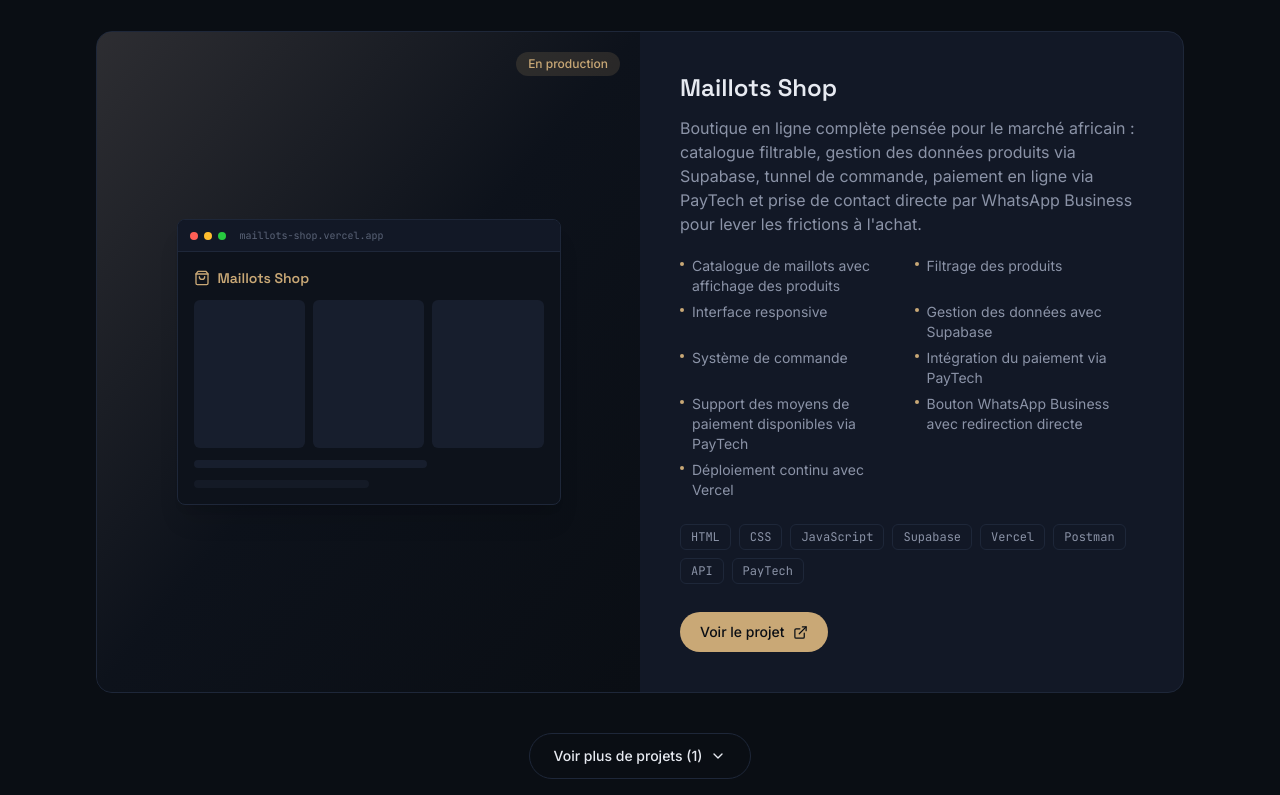
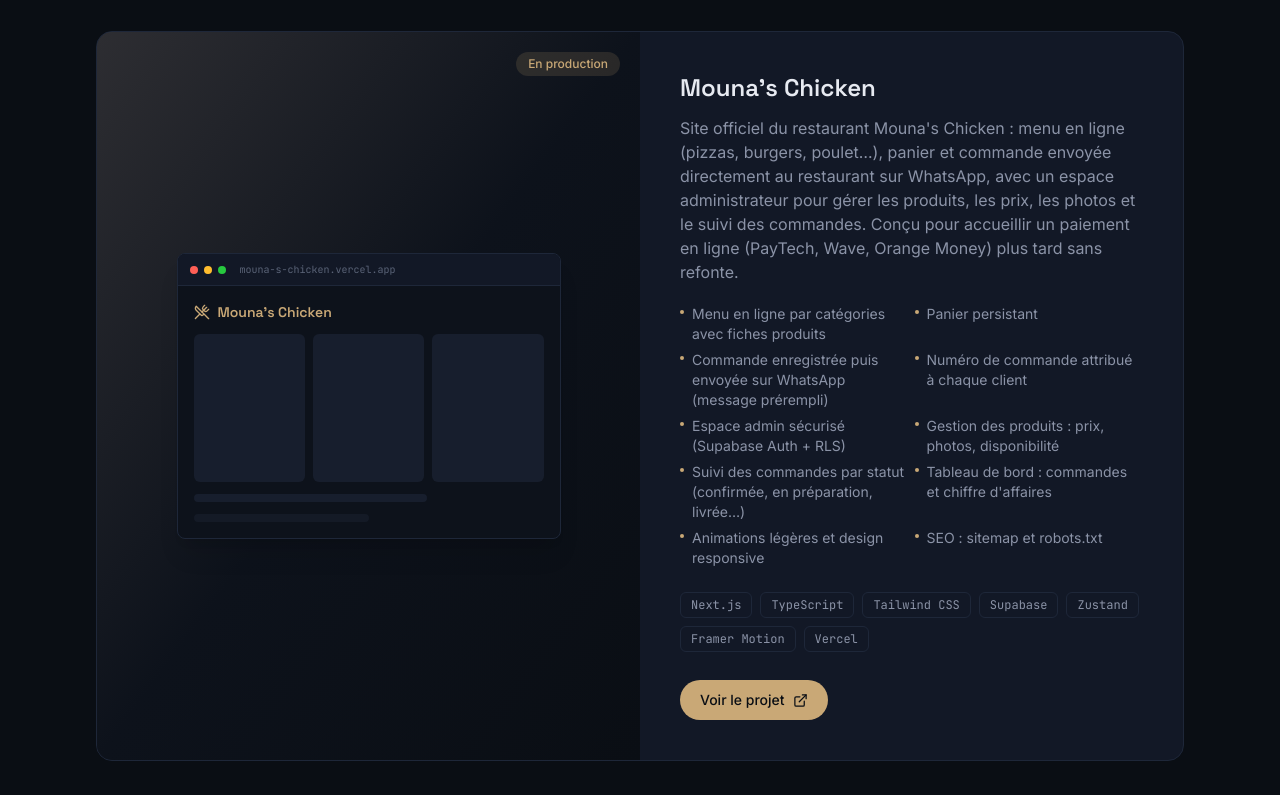
Before and after one commit to poli-jpg/poli-dev-portfolio, a Next.js app: page / in a window 1280 px wide. Shown: the part 3205-4000 px from the top of the page. Built offline with nearby package versions, Linux system fonts and the light colour scheme.

Commit message:
Portfolio : lien Mouna's Chicken

```diff
--- a/src/data/projects.ts
+++ b/src/data/projects.ts
@@ -38,6 +38,30 @@
     ],
     liveUrl: "https://paint-reverie.vercel.app",
     mockupIcon: "Palette",
+    status: "live",
+  },
+  {
+    slug: "mounas-chicken",
+    name: "Mouna's Chicken",
+    description:
+      "Site de commande en ligne pour le restaurant Mouna's Chicken (Auchan Keur Massar, Dakar).",
+    longDescription:
+      "Site officiel du restaurant Mouna's Chicken : menu en ligne (pizzas, burgers, poulet…), panier et commande envoyée directement au restaurant sur WhatsApp, avec un espace administrateur pour gérer les produits, les prix, les photos et le suivi des commandes. Conçu pour accueillir un paiement en ligne (PayTech, Wave, Orange Money) plus tard sans refonte.",
+    stack: ["Next.js", "TypeScript", "Tailwind CSS", "Supabase", "Zustand", "Framer Motion", "Vercel"],
+    features: [
+      "Menu en ligne par catégories avec fiches produits",
+      "Panier persistant",
+      "Commande enregistrée puis envoyée sur WhatsApp (message prérempli)",
+      "Numéro de commande attribué à chaque client",
+      "Espace admin sécurisé (Supabase Auth + RLS)",
+      "Gestion des produits : prix, photos, disponibilité",
+      "Suivi des commandes par statut (confirmée, en préparation, livrée…)",
+      "Tableau de bord : commandes et chiffre d'affaires",
+      "Animations légères et design responsive",
+      "SEO : sitemap et robots.txt",
+    ],
+    liveUrl: "https://mouna-s-chicken.vercel.app",
+    mockupIcon: "UtensilsCrossed",
     status: "live",
   },
   {
```
